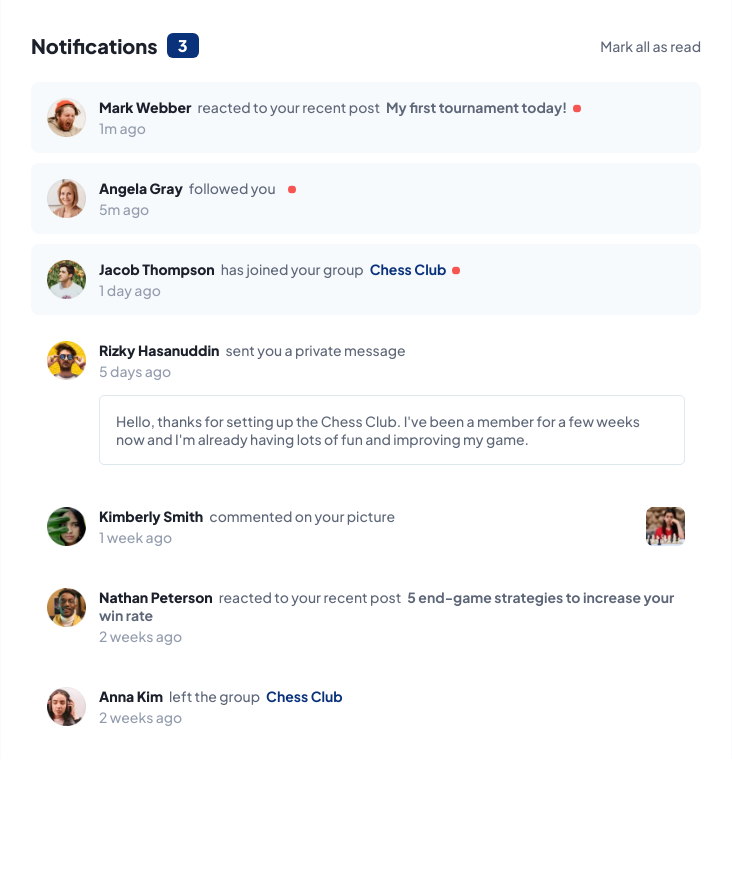
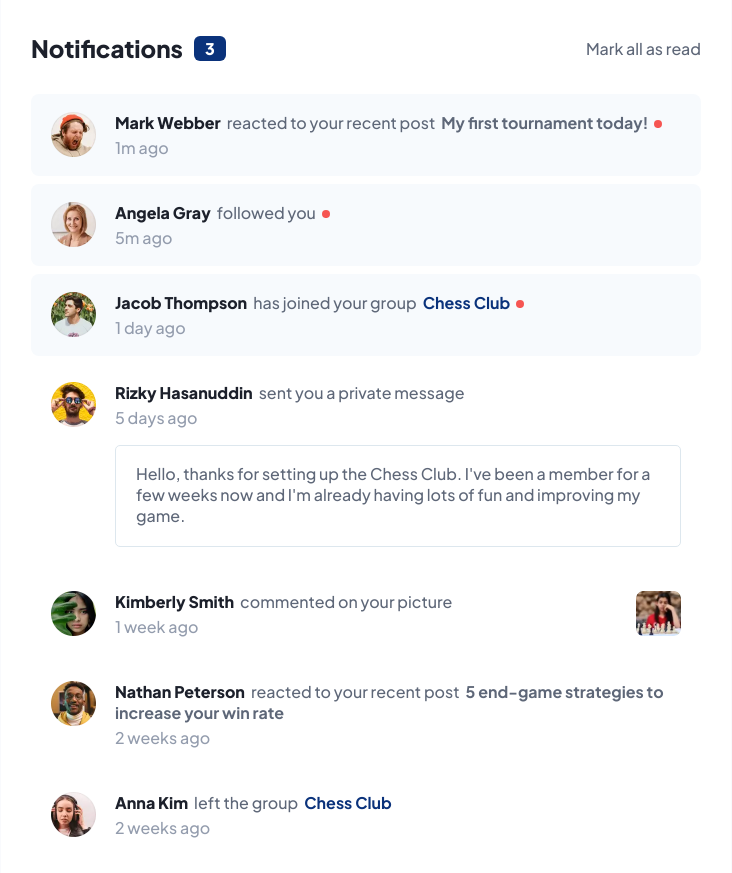
Before and after one commit to AdamHaniff/Notifications-Page, a React (Create React App) app: page / in a window 1280 px wide. Shown: the whole page, without its empty margins (274-1006 px from the left). Before the commit the page ends 800 px from the top, so only its background shows below. Built offline with nearby package versions, Linux system fonts and the light colour scheme.

Commit message:
Gave notification__picture a responsive width and height

```diff
--- a/src/css/main.css
+++ b/src/css/main.css
@@ -29,7 +29,7 @@ body {
 .app {
   display: flex;
   flex-direction: column;
-  gap: 2.4rem;
+  gap: clamp(2.4rem, 2.4rem + 7 * (100vw - 37.5rem) / 355, 3.1rem);
   padding: clamp(2.4rem, 2.4rem + 9 * (100vw - 37.5rem) / 355, 3.3rem) clamp(1.6rem, 1.6rem + 14 * (100vw - 37.5rem) / 355, 3rem) clamp(1.6rem, 1.6rem + 1 * (100vw - 37.5rem) / 355, 1.7rem);
   max-width: 73rem;
   background: #fff;
@@ -42,12 +42,12 @@ body {
 }
 .header__notifications-text-number {
   display: flex;
-  gap: 0.9rem;
+  gap: clamp(0.9rem, 0.9rem + 2 * (100vw - 37.5rem) / 355, 1.1rem);
   align-items: center;
 }
 .header__notifications-text {
   color: #1c202b;
-  font-size: 2rem;
+  font-size: clamp(2rem, 2rem + 4 * (100vw - 37.5rem) / 355, 2.4rem);
   font-weight: 800;
 }
 .header__notifications-number {
@@ -64,88 +64,95 @@ body {
 }
 .header__mark {
   color: #5e6778;
-  font-size: 1.4rem;
+  font-size: clamp(1.4rem, 1.4rem + 2 * (100vw - 37.5rem) / 355, 1.6rem);
   font-weight: 500;
 }
 
 .notifications {
   display: flex;
   flex-direction: column;
-  gap: 1rem;
+  gap: clamp(0.8rem, 1rem - 2 * (100vw - 37.5rem) / 355, 1rem);
 }
 
 .notification {
   display: flex;
-  gap: 1.3rem;
+  gap: clamp(1.3rem, 1.3rem + 6 * (100vw - 37.5rem) / 355, 1.9rem);
   width: 100%;
-  padding: 1.6rem;
+  padding: clamp(1.6rem, 1.6rem + 2 * (100vw - 37.5rem) / 355, 1.8rem) clamp(1.6rem, 1.6rem + 4 * (100vw - 37.5rem) / 355, 2rem);
   border-radius: 0.8rem;
   transition: background 0.3s;
 }
 .notification__avatar {
   display: block;
-  width: 3.9rem;
-  height: 3.9rem;
+  width: clamp(3.9rem, 3.9rem + 6 * (100vw - 37.5rem) / 355, 4.5rem);
+  height: clamp(3.9rem, 3.9rem + 6 * (100vw - 37.5rem) / 355, 4.5rem);
 }
 .notification__text-time {
   display: flex;
   flex-direction: column;
-  gap: 0.3rem;
+  gap: clamp(0.3rem, 0.3rem + 1 * (100vw - 37.5rem) / 355, 0.4rem);
 }
 .notification__name {
   display: inline-block;
   color: #1c202b;
-  font-size: 1.4rem;
+  font-size: clamp(1.4rem, 1.4rem + 2 * (100vw - 37.5rem) / 355, 1.6rem);
   font-weight: 800;
   margin-right: 0.6rem;
 }
 .notification__action {
   color: #5e6778;
-  font-size: 1.4rem;
+  font-size: clamp(1.4rem, 1.4rem + 2 * (100vw - 37.5rem) / 355, 1.6rem);
   font-weight: 500;
   margin-right: 0.6rem;
 }
 .notification__post {
   color: #5e6778;
-  font-size: 1.4rem;
+  font-size: clamp(1.4rem, 1.4rem + 2 * (100vw - 37.5rem) / 355, 1.6rem);
   font-weight: 700;
+  margin-right: 0.6rem;
 }
 .notification__group {
   display: inline-block;
   color: #0a327b;
-  font-size: 1.4rem;
+  font-size: clamp(1.4rem, 1.4rem + 2 * (100vw - 37.5rem) / 355, 1.6rem);
   font-weight: 700;
+  margin-right: 0.6rem;
 }
 .notification__unread {
   display: inline-block;
   width: 0.8rem;
   height: 0.81rem;
-  margin-left: 0.6rem;
   transform: translateY(-0.05rem);
 }
 .notification__time {
   color: #939cad;
-  font-size: 1.4rem;
+  font-size: clamp(1.4rem, 1.4rem + 2 * (100vw - 37.5rem) / 355, 1.6rem);
   font-weight: 500;
 }
 .notification__message {
   border-radius: 0.5rem;
   border: 0.1rem solid #dde7ee;
   background: #fff;
-  padding: 1.6rem;
-  margin-top: 1.2rem;
+  padding: clamp(1.6rem, 1.6rem + 1 * (100vw - 37.5rem) / 355, 1.7rem) clamp(1.6rem, 1.6rem + 4 * (100vw - 37.5rem) / 355, 2rem) clamp(1.6rem, 1.6rem + 4 * (100vw - 37.5rem) / 355, 2rem);
+  margin-top: clamp(1.2rem, 1.2rem + 1 * (100vw - 37.5rem) / 355, 1.3rem);
   color: #5e6778;
-  font-size: 1.4rem;
+  font-size: clamp(1.4rem, 1.4rem + 2 * (100vw - 37.5rem) / 355, 1.6rem);
   font-weight: 500;
+  max-width: 56.6rem;
 }
 .notification__picture {
   display: block;
-  width: 3.9rem;
-  height: 3.9rem;
+  width: clamp(3.9rem, 3.9rem + 6 * (100vw - 37.5rem) / 355, 4.5rem);
+  height: clamp(3.9rem, 3.9rem + 6 * (100vw - 37.5rem) / 355, 4.5rem);
   border-radius: 0.7rem;
   margin-left: auto;
 }
 
+@media only screen and (min-width: 45.625em) {
+  .notification__unread {
+    transform: translateY(-0.1rem);
+  }
+}
 .bg-alabaster {
   background: #f7fafd;
 }/*# sourceMappingURL=main.css.map */
--- a/src/sass/main.scss
+++ b/src/sass/main.scss
@@ -48,10 +48,58 @@ body {
 }
 
 // *********** VARIABLES ***********
-$responsive-24px-33px: clamp(
-  2.4rem,
-  calc(2.4rem + (33 - 24) * ((100vw - 37.5rem) / (730 - 375))),
-  3.3rem
+$responsive-3px-4px: clamp(
+  0.3rem,
+  calc(0.3rem + (4 - 3) * ((100vw - 37.5rem) / (730 - 375))),
+  0.4rem
+);
+
+$responsive-9px-11px: clamp(
+  0.9rem,
+  calc(0.9rem + (11 - 9) * ((100vw - 37.5rem) / (730 - 375))),
+  1.1rem
+);
+
+$responsive-10px-8px: clamp(
+  0.8rem,
+  calc(1rem - (10 - 8) * ((100vw - 37.5rem) / (730 - 375))),
+  1rem
+);
+
+$responsive-12px-13px: clamp(
+  1.2rem,
+  calc(1.2rem + (13 - 12) * ((100vw - 37.5rem) / (730 - 375))),
+  1.3rem
+);
+
+$responsive-13px-19px: clamp(
+  1.3rem,
+  calc(1.3rem + (19 - 13) * ((100vw - 37.5rem) / (730 - 375))),
+  1.9rem
+);
+
+$responsive-14px-16px: clamp(
+  1.4rem,
+  calc(1.4rem + (16 - 14) * ((100vw - 37.5rem) / (730 - 375))),
+  1.6rem
+);
+
+$responsive-16px-17px: clamp(
+  1.6rem,
+  calc(1.6rem + (17 - 16) * ((100vw - 37.5rem) / (730 - 375))),
+  1.7rem
+);
+
+$responsive-16px-18px: clamp(
+  1.6rem,
+  calc(1.6rem + (18 - 16) * ((100vw - 37.5rem) / (730 - 375))),
+  1.8rem
+);
+
+$responsive-16px-20px: clamp(
+  1.6rem,
+  calc(1.6rem + (20 - 16) * ((100vw - 37.5rem) / (730 - 375))),
+  2rem
 );
 
 $responsive-16px-30px: clamp(
@@ -60,10 +108,28 @@ $responsive-16px-30px: clamp(
   3rem
 );
 
-$responsive-16px-17px: clamp(
-  1.6rem,
-  calc(1.6rem + (17 - 16) * ((100vw - 37.5rem) / (730 - 375))),
-  1.7rem
+$responsive-20px-24px: clamp(
+  2rem,
+  calc(2rem + (24 - 20) * ((100vw - 37.5rem) / (730 - 375))),
+  2.4rem
+);
+
+$responsive-24px-31px: clamp(
+  2.4rem,
+  calc(2.4rem + (31 - 24) * ((100vw - 37.5rem) / (730 - 375))),
+  3.1rem
+);
+
+$responsive-24px-33px: clamp(
+  2.4rem,
+  calc(2.4rem + (33 - 24) * ((100vw - 37.5rem) / (730 - 375))),
+  3.3rem
+);
+
+$responsive-39px-45px: clamp(
+  3.9rem,
+  calc(3.9rem + (45 - 39) * ((100vw - 37.5rem) / (730 - 375))),
+  4.5rem
 );
 
 // ********** 375px LAYOUT **********
@@ -72,7 +138,7 @@ $responsive-16px-17px: clamp(
 .app {
   display: flex;
   flex-direction: column;
-  gap: 2.4rem;
+  gap: $responsive-24px-31px;
   padding: $responsive-24px-33px $responsive-16px-30px $responsive-16px-17px;
   max-width: 73rem;
   background: $color-white;
@@ -86,13 +152,13 @@ $responsive-16px-17px: clamp(
 
   &__notifications-text-number {
     display: flex;
-    gap: 0.9rem;
+    gap: $responsive-9px-11px;
     align-items: center;
   }
 
   &__notifications-text {
     color: $color-dark;
-    font-size: 2rem;
+    font-size: $responsive-20px-24px;
     font-weight: $fw-extra-bold;
   }
 
@@ -111,7 +177,7 @@ $responsive-16px-17px: clamp(
 
   &__mark {
     color: $color-shuttle-grey;
-    font-size: 1.4rem;
+    font-size: $responsive-14px-16px;
     font-weight: $fw-medium-bold;
   }
 }
@@ -120,69 +186,70 @@ $responsive-16px-17px: clamp(
 .notifications {
   display: flex;
   flex-direction: column;
-  gap: 1rem;
+  gap: $responsive-10px-8px;
 }
 
 // ********** NOTIFICATION **********
 .notification {
   display: flex;
-  gap: 1.3rem;
+  gap: $responsive-13px-19px;
   width: 100%;
-  padding: 1.6rem;
+  padding: $responsive-16px-18px $responsive-16px-20px;
   border-radius: 0.8rem;
   transition: background 0.3s;
 
   &__avatar {
     display: block;
-    width: 3.9rem;
-    height: 3.9rem;
+    width: $responsive-39px-45px;
+    height: $responsive-39px-45px;
   }
 
   &__text-time {
     display: flex;
     flex-direction: column;
-    gap: 0.3rem;
+    gap: $responsive-3px-4px;
   }
 
   &__name {
     display: inline-block;
     color: $color-dark;
-    font-size: 1.4rem;
+    font-size: $responsive-14px-16px;
     font-weight: $fw-extra-bold;
     margin-right: 0.6rem;
   }
 
   &__action {
     color: $color-shuttle-grey;
-    font-size: 1.4rem;
+    font-size: $responsive-14px-16px;
     font-weight: $fw-medium-bold;
     margin-right: 0.6rem;
   }
 
   &__post {
     color: $color-shuttle-grey;
-    font-size: 1.4rem;
+    font-size: $responsive-14px-16px;
     font-weight: $fw-bold;
+    margin-right: 0.6rem;
   }
 
   &__group {
     display: inline-block;
     color: $color-catalina-blue;
-    font-size: 1.4rem;
+    font-size: $responsive-14px-16px;
     font-weight: $fw-bold;
+    margin-right: 0.6rem;
   }
 
   &__unread {
     display: inline-block;
     width: 0.8rem;
     height: 0.81rem;
-    margin-left: 0.6rem;
     transform: translateY(-0.05rem);
   }
 
   &__time {
     color: $color-cadet-grey;
-    font-size: 1.4rem;
+    font-size: $responsive-14px-16px;
     font-weight: $fw-medium-bold;
   }
 
@@ -190,19 +257,30 @@ $responsive-16px-17px: clamp(
     border-radius: 0.5rem;
     border: 0.1rem solid $color-mercury;
     background: $color-white;
-    padding: 1.6rem;
-    margin-top: 1.2rem;
+    padding: $responsive-16px-17px $responsive-16px-20px $responsive-16px-20px;
+    margin-top: $responsive-12px-13px;
     color: $color-shuttle-grey;
-    font-size: 1.4rem;
+    font-size: $responsive-14px-16px;
     font-weight: $fw-medium-bold;
+    max-width: 56.6rem;
   }
 
   &__picture {
     display: block;
-    width: 3.9rem;
-    height: 3.9rem;
+    width: $responsive-39px-45px;
+    height: $responsive-39px-45px;
     border-radius: 0.7rem;
     margin-left: auto;
+  }
+}
+
+// ********** 730px LAYOUT **********
+@media only screen and (min-width: 45.625em) {
+  // ********* NOTIFICATION *********
+  .notification {
+    &__unread {
+      transform: translateY(-0.1rem);
+    }
   }
 }
 
```
Also changed, not shown: 1 other file (tests, documents, lock files or other folders).
